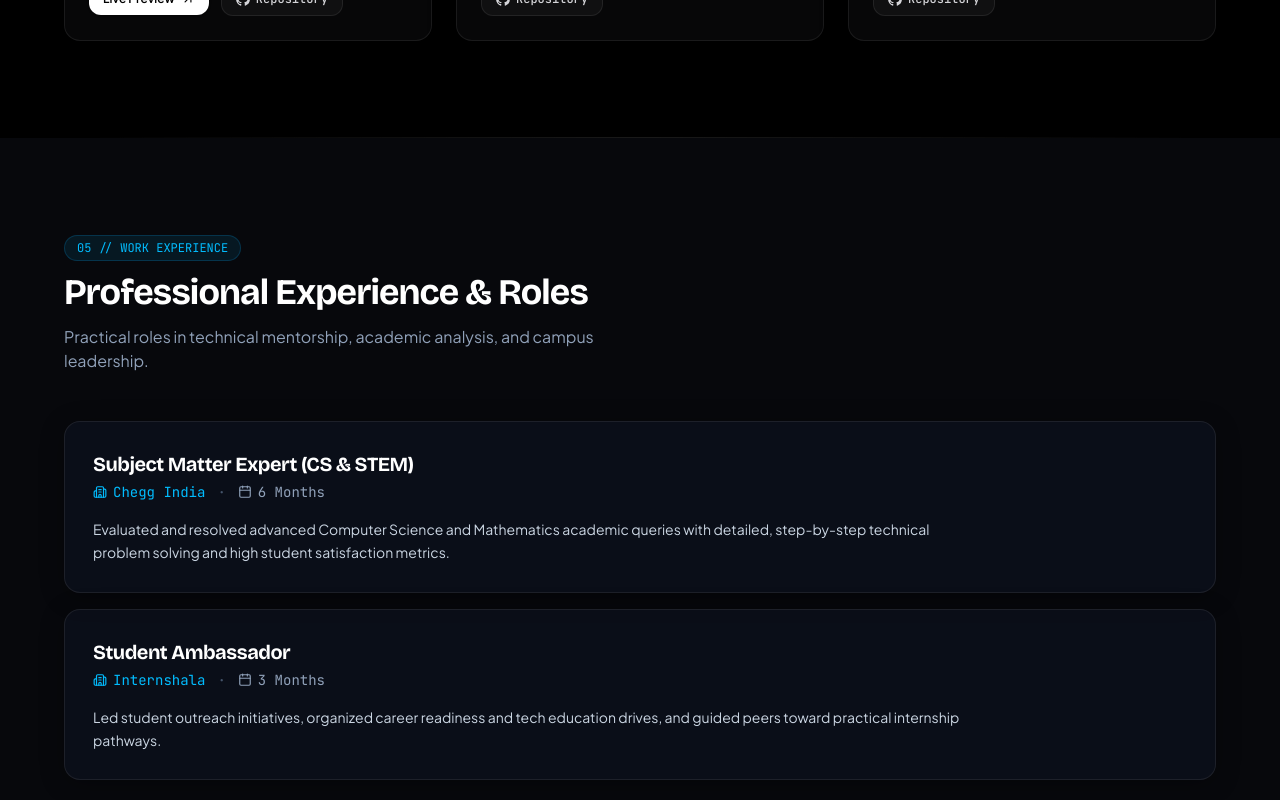
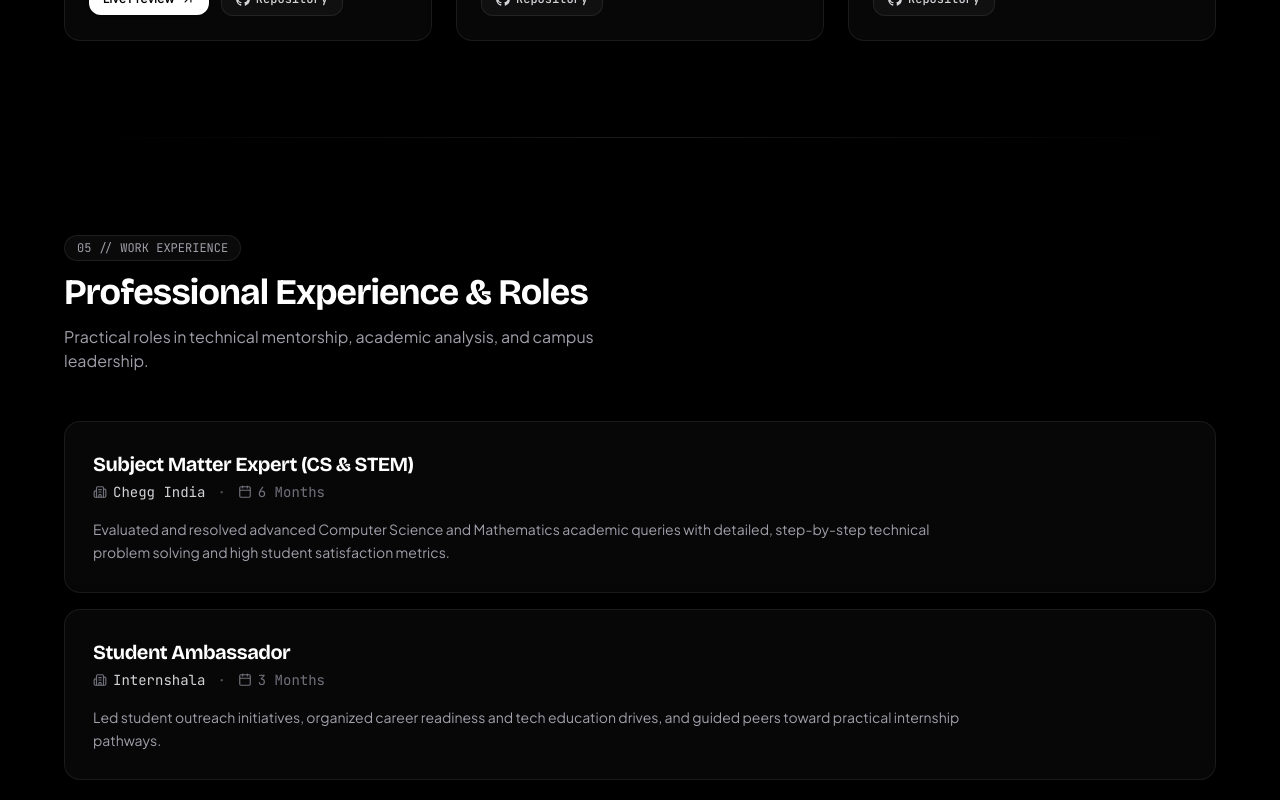
Before and after one commit to Amit292004/Amit-Sharma-Portfolio, a Next.js app: page / in a window 1280 px wide. Shown: the part 3740-4540 px from the top of the page. Built offline with nearby package versions, Linux system fonts and the light colour scheme; no server answers; the database is empty.

Commit message:
style: refine dark mode theme and typography for internships section

```diff
--- a/src/components/InternshipsSection.tsx
+++ b/src/components/InternshipsSection.tsx
@@ -35,18 +35,18 @@ export default function InternshipsSection({ internships }: { internships: Inter
   const displayItems = internships && internships.length > 0 ? internships : DEFAULT_INTERNSHIPS;
 
   return (
-    <section id="internships" className="py-24 px-4 sm:px-6 lg:px-16 bg-[#07080c]">
+    <section id="internships" className="py-24 px-4 sm:px-6 lg:px-16 bg-black">
       <div className="max-w-6xl mx-auto space-y-12">
 
         {/* Header */}
         <div className="space-y-3">
-          <div className="inline-flex items-center gap-2 px-3 py-1 rounded-full bg-sky-500/10 border border-sky-500/20 text-xs font-mono text-sky-400">
+          <div className="inline-flex items-center gap-2 px-3 py-1 rounded-full bg-white/[0.04] border border-white/[0.08] text-xs font-mono text-zinc-400">
             <span>05 // WORK EXPERIENCE</span>
           </div>
           <h2 className="text-3xl sm:text-4xl font-bold tracking-tight text-white font-display">
             Professional Experience & Roles
           </h2>
-          <p className="text-slate-400 text-sm sm:text-base max-w-xl">
+          <p className="text-zinc-400 text-sm sm:text-base max-w-xl font-sans">
             Practical roles in technical mentorship, academic analysis, and campus leadership.
           </p>
         </div>
@@ -60,21 +60,21 @@ export default function InternshipsSection({ internships }: { internships: Inter
               whileInView={{ opacity: 1, y: 0 }}
               viewport={{ once: true }}
               transition={{ duration: 0.3, delay: idx * 0.1 }}
-              className="group p-6 sm:p-7 rounded-2xl bg-[#0c101d]/75 border border-white/[0.08] hover:border-sky-500/30 hover:bg-[#101524] transition-all duration-200 shadow-[0_4px_24px_rgba(0,0,0,0.3)]"
+              className="group p-6 sm:p-7 rounded-2xl bg-zinc-950/80 border border-white/[0.08] hover:border-[#2997ff]/30 hover:bg-zinc-900/40 transition-all duration-200 shadow-[0_4px_24px_rgba(0,0,0,0.5)]"
             >
               <div className="flex flex-col sm:flex-row sm:items-center justify-between gap-3 mb-4">
                 <div>
-                  <h3 className="text-xl font-bold text-white tracking-tight font-display group-hover:text-sky-300 transition-colors">
+                  <h3 className="text-xl font-bold text-white tracking-tight font-display group-hover:text-[#2997ff] transition-colors">
                     {item.role}
                   </h3>
                   <div className="flex items-center gap-3 text-sm font-mono mt-1">
-                    <span className="flex items-center gap-1.5 text-sky-400">
-                      <Building2 className="w-3.5 h-3.5" />
+                    <span className="flex items-center gap-1.5 text-zinc-300">
+                      <Building2 className="w-3.5 h-3.5 text-zinc-500" />
                       {item.company}
                     </span>
-                    <span className="text-slate-600">·</span>
-                    <span className="flex items-center gap-1.5 text-slate-400">
-                      <Calendar className="w-3.5 h-3.5" />
+                    <span className="text-zinc-600">·</span>
+                    <span className="flex items-center gap-1.5 text-zinc-500">
+                      <Calendar className="w-3.5 h-3.5 text-zinc-500" />
                       {item.duration}
                     </span>
                   </div>
@@ -85,15 +85,15 @@ export default function InternshipsSection({ internships }: { internships: Inter
                     href={item.certificateUrl}
                     target="_blank"
                     rel="noopener noreferrer"
-                    className="interactive-tap inline-flex items-center gap-1.5 text-xs font-mono text-slate-300 hover:text-white bg-[#0e1424] hover:bg-[#151f36] border border-white/[0.1] px-3.5 py-1.5 rounded-xl transition-colors self-start sm:self-auto"
+                    className="interactive-tap inline-flex items-center gap-1.5 text-xs font-mono text-zinc-300 hover:text-white bg-white/[0.04] hover:bg-white/[0.08] border border-white/[0.08] px-3.5 py-1.5 rounded-xl transition-colors self-start sm:self-auto"
                   >
                     <span>Verification</span>
-                    <ExternalLink className="w-3.5 h-3.5 text-sky-400" />
+                    <ExternalLink className="w-3.5 h-3.5 text-zinc-400" />
                   </a>
                 )}
               </div>
 
-              <p className="text-sm text-slate-300 leading-relaxed font-sans max-w-4xl">
+              <p className="text-sm text-zinc-400 leading-relaxed font-sans max-w-4xl">
                 {item.description}
               </p>
             </motion.div>
```
